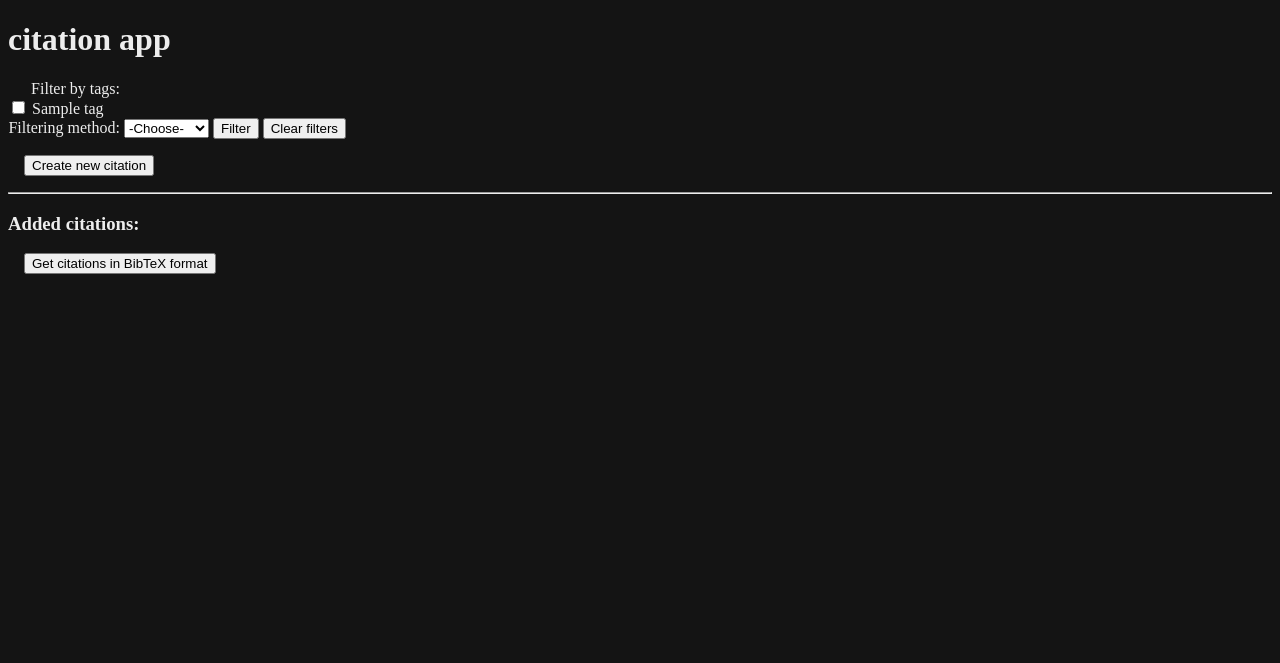
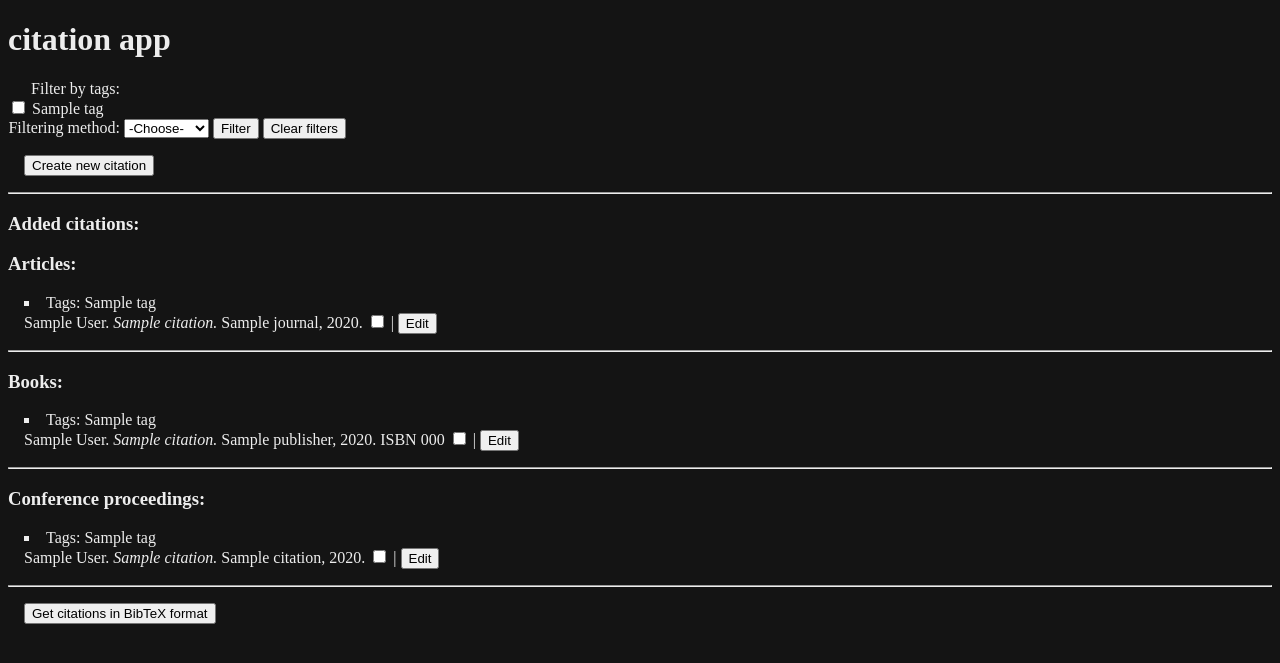
Before and after one commit to matiashei/miniprojekti, a Flask app: template src/templates/index.html in a window 1280 px wide. Shown: the top 663 px of the page. Run offline with Flask 3, Linux system fonts and the light colour scheme; the template is opened without the code that fills it: most values are stand-ins (such as "Sample title", 1, 10 or a date in 2020).

Commit message:
Add categorized list and titles

```diff
--- a/src/app.py
+++ b/src/app.py
@@ -25,6 +25,10 @@ def index():
     match_all = request.args.get("match_all", "false").lower() == "true"
     all_tags = tag_repo.get_all_tags()
 
+    articles = [c for c in citation_repo.get_all_citations() if c.type == 'article']
+    books = [c for c in citation_repo.get_all_citations() if c.type == 'book']
+    inproceedings_list = [c for c in citation_repo.get_all_citations() if c.type == 'inproceedings']
+
     if selected_tags:
         citations = citation_repo.get_citations_by_tag(selected_tags, match_all=match_all)
     else:
@@ -35,7 +39,10 @@ def index():
         citations=citations,
         tags=all_tags,
         selected_tags=selected_tags,
-        match_all=match_all
+        match_all=match_all,
+        articles=articles,
+        books=books,
+        inproceedings_list=inproceedings_list
     )
 
 @app.route("/new_citation")
--- a/src/templates/index.html
+++ b/src/templates/index.html
@@ -39,11 +39,29 @@ citation app
 {% if citations %}
   <h3>Added citations:</h3>
   <form action="/delete_citations" method="post" class="delete_citations">
-    {% for citation in citations %}
 
-    {% if citation.type == 'book' %}
+    {% if articles %}
+    <h3>Articles:</h3>
+      {% for citation in articles %}
         <li class="citation">
-        <b>{{ citation.type }}</b> <br>
+          {% if citation.tags %}
+            Tags:
+            {% for tag in citation.tags %}
+              {{ tag }}{% if not loop.last %}, {% endif %}
+            {% endfor %} <br>
+          {% endif %}
+          {{ citation.author }}. <em>{{ citation.title }}.</em> {{ citation.journal }}, {{ citation.year }}.
+         <input type="checkbox" name="citation_id" value="{{ citation.id }}" class="checkbox"> |
+          <a href="/edit_citation/{{ citation.id }}"><button type="button">Edit</button></a>
+       </li>
+      <hr />
+     {% endfor %}
+    {% endif %}
+
+    {% if books %}
+    <h3><strong>Books:</strong></h3>
+      {% for citation in books %}
+        <li class="citation">
           {% if citation.tags %}
             Tags:
             {% for tag in citation.tags %}
@@ -55,10 +73,13 @@ citation app
           <a href="/edit_citation/{{ citation.id }}"><button type="button">Edit</button></a>
         </li>
        <hr />
+      {% endfor %}
+    {% endif %}
 
-    {% elif citation.type == 'inproceedings' %}
+    {% if inproceedings_list %}
+    <h3><strong>Conference proceedings:</strong></h3>
+      {% for citation in inproceedings_list %}
         <li class="citation">
-        <b>{{ citation.type }}</b> <br>
           {% if citation.tags %}
             Tags:
             {% for tag in citation.tags %}
@@ -70,24 +91,10 @@ citation app
           <a href="/edit_citation/{{ citation.id }}"><button type="button">Edit</button></a>
         </li>
       <hr />
-
-    {% elif citation.type == 'article' %}
-      <li class="citation">
-        <b>{{ citation.type }}</b> <br>
-        {% if citation.tags %}
-          Tags:
-          {% for tag in citation.tags %}
-            {{ tag }}{% if not loop.last %}, {% endif %}
-          {% endfor %} <br>
-        {% endif %}
-        {{ citation.author }}. <em>{{ citation.title }}.</em> {{ citation.journal }}, {{ citation.year }}.
-        <input type="checkbox" name="citation_id" value="{{ citation.id }}" class="checkbox"> |
-        <a href="/edit_citation/{{ citation.id }}"><button type="button">Edit</button></a>
-      </li>
-      <hr />
+    {% endfor %}
     {% endif %}
 
-    {% endfor %}
+
     <input type="submit" value="Delete selected citations" style="display:none" id="deleteButton">
   </form>
 
--- a/src/templates/new_citation.html
+++ b/src/templates/new_citation.html
@@ -22,7 +22,7 @@ Create a new citation
     <select id="choice" name="citation_type">
         <option value="">-Choose-</option>
         <option value="book">Book</option>
-        <option value="inproceedings">Inproceedings</option>
+        <option value="inproceedings">Conference proceedings</option>
         <option value="article">Article</option>
     </select> <a href="/"><button type="button">Return to frontpage</button></a>
     <br>
```
Lines whose indentation alone changed are shown as unchanged.
